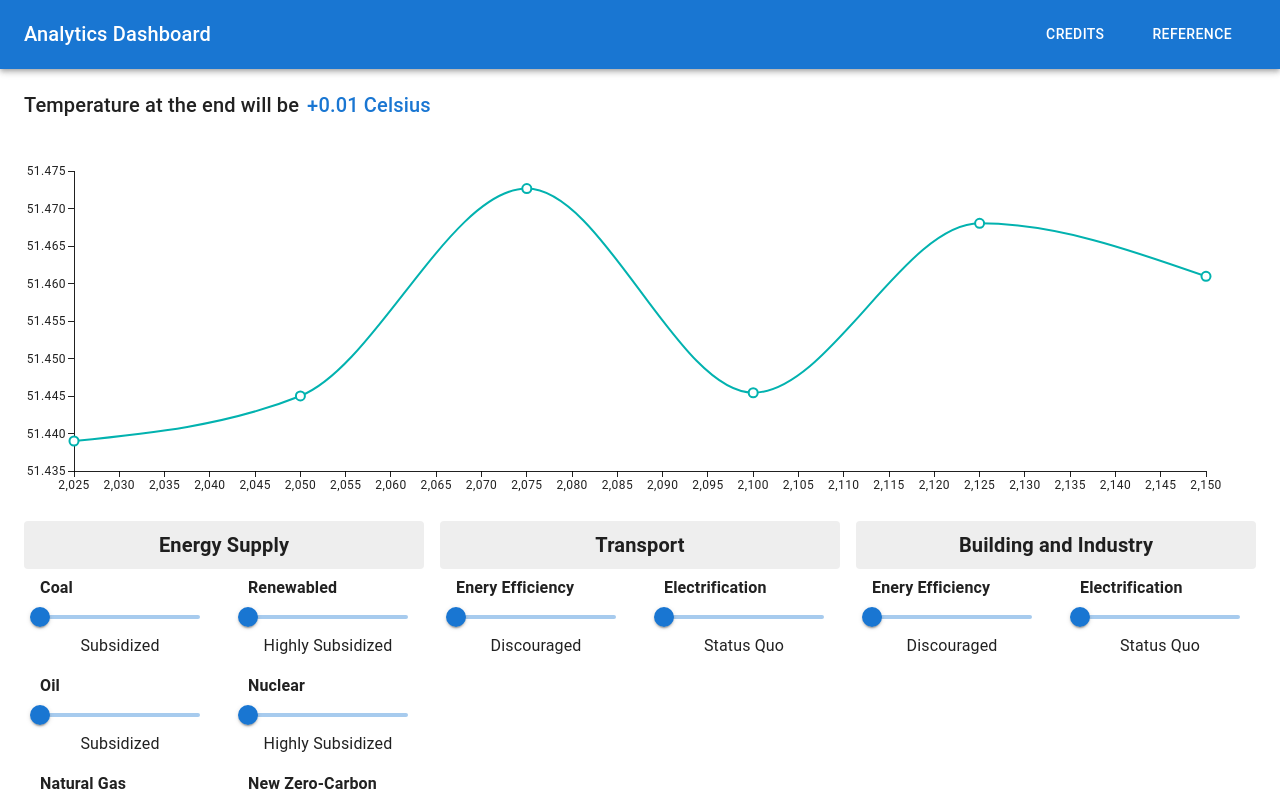
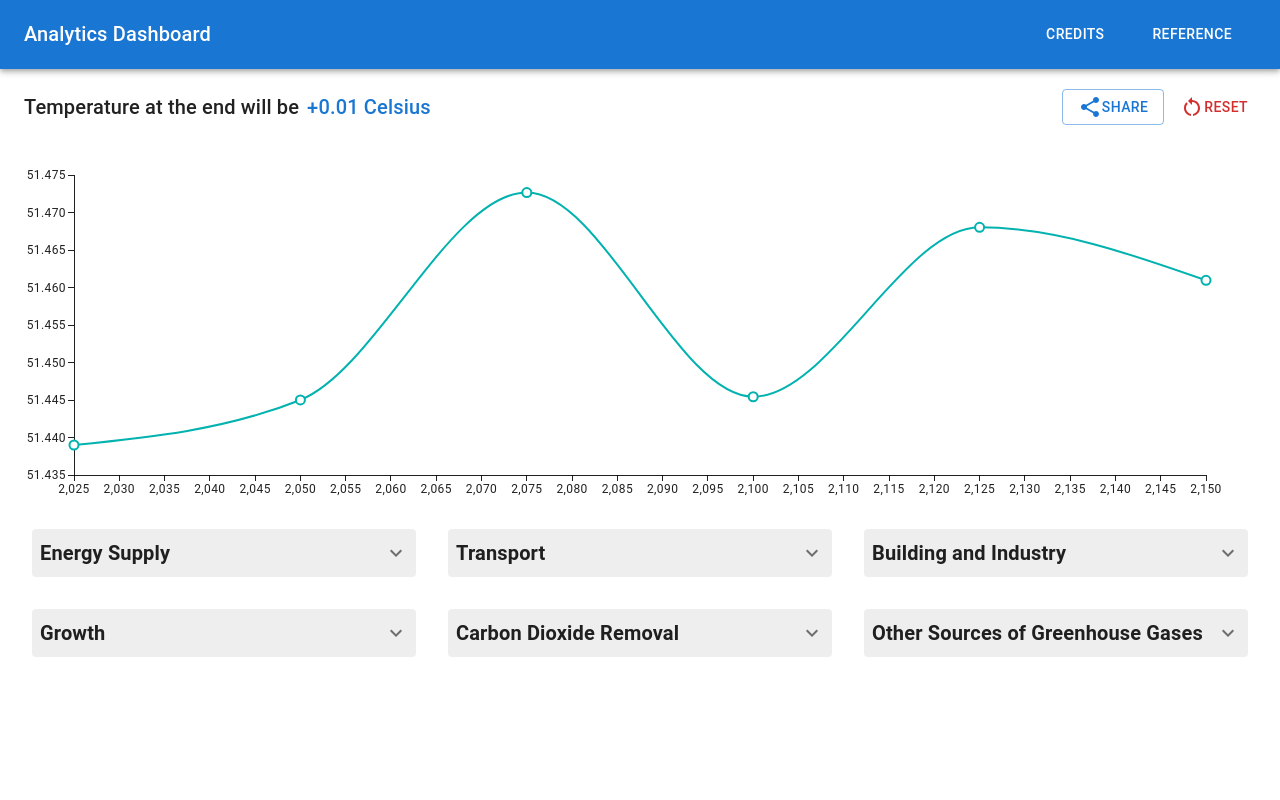
Before and after one commit to F4nt4stic-Four/dashboard, a React (Create React App) app: page / in a window 1280 px wide. Built offline with nearby package versions, Linux system fonts and the light colour scheme.

Commit message:
URL sharable

```diff
--- a/package.json
+++ b/package.json
@@ -15,6 +15,7 @@
     "prettier": "^3.5.3",
     "react": "^19.0.0",
     "react-dom": "^19.0.0",
+    "react-router-dom": "^7.4.1",
     "react-scripts": "5.0.1",
     "web-vitals": "^2.1.4"
   },
--- a/src/App.js
+++ b/src/App.js
@@ -1,24 +1,43 @@
-import { useState } from "react";
-import { Button, Container, Grid2, IconButton, Stack, Tooltip, Typography } from "@mui/material";
+import { useEffect, useState } from "react";
+import {
+  Accordion,
+  AccordionDetails,
+  AccordionSummary,
+  Container,
+  Grid2,
+  Typography,
+} from "@mui/material";
 import { Header, Slider } from "./components";
 import { INPUT_CONFIGS } from "./input.config";
-import { Close, Tune, RestartAlt } from "@mui/icons-material";
+import { ExpandMore } from "@mui/icons-material";
 import { ResourceChart } from "./components/Charts/ResourceChart";
 
-const initialSliderValues = {}
+const initialSliderValues = {};
 INPUT_CONFIGS.forEach(({ sliders }) => {
-  sliders.forEach(slider => {
-    initialSliderValues[slider.id] = slider.defaultValue || slider.min
-  })
-})
+  sliders.forEach((slider) => {
+    initialSliderValues[slider.id] = slider.defaultValue || slider.min;
+  });
+});
 
 function App() {
-  const [isSidebarOpen, setIsSidebarOpen] = useState(false)
-  const [sliderValues, setSliderValues] = useState(initialSliderValues)
+  const [sliderValues, setSliderValues] = useState(initialSliderValues);
+
+  useEffect(() => {
+    const searchParams = new URLSearchParams(window.location.search);
+    const sliderValuesFromParams = {};
+    searchParams.forEach((value, key) => {
+      sliderValuesFromParams[key] = value;
+    });
+    setSliderValues({ ...sliderValues, ...sliderValuesFromParams });
+  }, []);
 
   const onSliderValueChangeHandler = ({ id, value }) => {
-    setSliderValues(prev => ({ ...prev, [id]: value }))
-  }
+    setSliderValues((prev) => ({ ...prev, [id]: value }));
+  };
+
+  const onResetHandler = () => {
+    setSliderValues(initialSliderValues);
+  };
 
   return (
     <>
@@ -31,71 +50,48 @@ function App() {
           overflow: "auto",
           display: "flex",
           flexDirection: "column",
-          gap: 2
+          gap: 2,
         }}
       >
-        {/* <Stack direction="row" justifyContent="space-between" alignItems="center" spacing={2}>
-          <Tooltip title={isSidebarOpen ? 'Close' : "Configurations"}>
-            <IconButton sx={{ width: "fit-content" }} onClick={() => setIsSidebarOpen(prev => !prev)}>
-              {isSidebarOpen ? <Close color="error" /> : <Tune color="primary" />}
-            </IconButton>
-          </Tooltip>
-          <Button color="error" sx={{ alignItems: "center", gap: 0.5 }} onClick={() => { setSliderValues(initialSliderValues) }}><RestartAlt /> Reset</Button>
-        </Stack> */}
-        <ResourceChart inputs={sliderValues} />
+        <ResourceChart inputs={sliderValues} onResetHandler={onResetHandler} />
         <Grid2 container spacing={2} sx={{ mt: 2 }}>
-          {INPUT_CONFIGS.map(config => <Grid2 key={config.id} size={{ xs: 12, sm: 6, lg: 4 }}>
-            <Typography
-              gutterBottom
-              variant="h6"
-              textAlign="center"
-              fontWeight="600"
-              sx={{ p: 1, borderRadius: 1, backgroundColor: "grey.200" }}
+          {INPUT_CONFIGS.map((config) => (
+            <Grid2
+              key={config.id}
+              sx={{ p: 1 }}
+              size={{ xs: 12, sm: 6, lg: 4 }}
             >
+              <Accordion sx={{ boxShadow: "none" }}>
+                <AccordionSummary
+                  expandIcon={<ExpandMore />}
+                  sx={{
+                    p: 1,
+                    borderRadius: 1,
+                    backgroundColor: "grey.200",
+                    "& .MuiAccordionSummary-content": { m: 0 },
+                  }}
+                >
+                  <Typography variant="h6" textAlign="center" fontWeight="600">
                     {config.heading}
                   </Typography>
+                </AccordionSummary>
+                <AccordionDetails>
                   <Grid2 container spacing={2}>
-              {config.sliders.map((slider) => (<Grid2 key={slider.id} size={{ xs: 12, sm: 6 }}>
-                <Slider {...slider} value={sliderValues[slider.id]} onChange={onSliderValueChangeHandler} />
+                    {config.sliders.map((slider) => (
+                      <Grid2 key={slider.id} size={{ xs: 12, sm: 6 }}>
+                        <Slider
+                          {...slider}
+                          value={sliderValues[slider.id]}
+                          onChange={onSliderValueChangeHandler}
+                        />
                       </Grid2>
                     ))}
                   </Grid2>
-          </Grid2>)}
+                </AccordionDetails>
+              </Accordion>
             </Grid2>
-        {/* <Grid2 container spacing={2} sx={{ flex: 1, overflow: "auto", position: "relative" }}>
-          <Grid2
-            size={isSidebarOpen ? { xs: 12, md: 6, lg: 4 } : 0}
-            sx={{ height: "100%", overflow: "auto", order: { xs: 1, md: 0 }, width: isSidebarOpen ? "" : "0 !important", transition: "all 0.2s ease-in-out" }}
-          >
-            {INPUT_CONFIGS.map((config, index) => (
-              <Stack
-                spacing={2}
-                sx={{
-                  mt: index !== 0 && index < INPUT_CONFIGS.length - 1 ? 2 : 0,
-                }}
-                key={config.id}
-              >
-                <Typography
-                  gutterBottom
-                  variant="h6"
-                  textAlign="center"
-                  sx={{ p: 1, borderRadius: 1, backgroundColor: "grey.200" }}
-                >
-                  {config.heading}
-                </Typography>
-                {config.sliders.map((slider) => (
-                  <Slider key={slider.id} {...slider} value={sliderValues[slider.id]} onChange={onSliderValueChangeHandler} />
-                ))}
-              </Stack>
           ))}
         </Grid2>
-          <Grid2
-            size={{ xs: 12, md: 6, lg: 8 }}
-            sx={{ height: "100%", overflow: "auto", flex: !isSidebarOpen ? "1 !important" : "" }}
-          >
-            <ResourceChart inputs={sliderValues} />
-          </Grid2>
-        </Grid2> */}
       </Container>
     </>
   );
--- a/src/components/Charts/ResourceChart.js
+++ b/src/components/Charts/ResourceChart.js
@@ -1,15 +1,78 @@
-import { LineChart } from "@mui/x-charts"
-import { generateTemperaturePrediction, normalizeToOneDigit } from "./units"
-import { Stack, Typography, Box } from "@mui/material"
+import { LineChart } from "@mui/x-charts";
+import { generateTemperaturePrediction, normalizeToOneDigit } from "./units";
+import { Stack, Typography, Box, Button } from "@mui/material";
+import { CopyAll, RestartAlt, Share } from "@mui/icons-material";
+import { useRef, useState } from "react";
 
-const TIME_SERIES = [2025, 2050, 2075, 2100, 2125, 2150]
+const TIME_SERIES = [2025, 2050, 2075, 2100, 2125, 2150];
 
-export const ResourceChart = ({ inputs }) => {
-    return <Box sx={{ height: "100%", maxHeight: "50vh" }}>
+export const ResourceChart = ({ inputs, onResetHandler }) => {
+  const chartRef = useRef(null);
+  const [isCopied, setIsCopied] = useState(false);
+
+  const onShareHandler = () => {
+    const currentURL = window.location.href; // Get the full URL
+    navigator.clipboard
+      .writeText(currentURL)
+      .then(() => {
+        setIsCopied(true);
+      })
+      .catch((err) => {
+        console.error("Failed to copy: ", err);
+      });
+  };
+
+  return (
+    <Box sx={{ height: "100%", maxHeight: "50vh" }}>
+      <Stack
+        direction="row"
+        justifyContent="space-between"
+        alignItems="center"
+        spacing={2}
+      >
         <Stack direction="row" spacing={1}>
-            <Typography variant="h6">Temperature at the end will be</Typography>
-            <Typography variant="h6" color="primary">+{normalizeToOneDigit(generateTemperaturePrediction(TIME_SERIES[TIME_SERIES.length - 1], inputs))} Celsius</Typography>
+          <Typography variant="h6">Temperature at the end will be</Typography>
+          <Typography variant="h6" color="primary">
+            +
+            {normalizeToOneDigit(
+              generateTemperaturePrediction(
+                TIME_SERIES[TIME_SERIES.length - 1],
+                inputs,
+              ),
+            )}{" "}
+            Celsius
+          </Typography>
         </Stack>
-        <LineChart xAxis={[{ data: TIME_SERIES }]} series={[{ data: TIME_SERIES.map(year => generateTemperaturePrediction(year, inputs)) }]} sx={{ mx: 'auto' }} />
+        <Stack direction="row" spacing={1} alignItems="center">
+          <Button color="primary" variant="outlined" onClick={onShareHandler}>
+            {isCopied ? (
+              <>
+                <CopyAll /> Copied
+              </>
+            ) : (
+              <>
+                <Share /> share
+              </>
+            )}
+          </Button>
+          <Button color="error" onClick={onResetHandler}>
+            <RestartAlt />
+            Reset
+          </Button>
+        </Stack>
+      </Stack>
+      <LineChart
+        ref={chartRef}
+        xAxis={[{ data: TIME_SERIES }]}
+        series={[
+          {
+            data: TIME_SERIES.map((year) =>
+              generateTemperaturePrediction(year, inputs),
+            ),
+          },
+        ]}
+        sx={{ mx: "auto" }}
+      />
     </Box>
-}
+  );
+};
--- a/src/components/Slider/Slider.js
+++ b/src/components/Slider/Slider.js
@@ -1,5 +1,6 @@
 import { Stack, Typography, Slider as MuiSlider } from "@mui/material";
 import { getLabel } from "../../utils";
+import { useSearchParams } from "react-router-dom";
 
 export const Slider = ({
   label,
@@ -10,11 +11,15 @@ export const Slider = ({
   max,
   value,
   stateConfig,
-  onChange = null
+  onChange = null,
 }) => {
+  const [searchParams, setSearchParams] = useSearchParams();
+
   const handleOnChange = (e) => {
-    if (onChange && typeof onChange === 'function') {
-      onChange({ id, value: e.target.value })
+    searchParams.set(id, e.target.value);
+    setSearchParams(searchParams);
+    if (onChange && typeof onChange === "function") {
+      onChange({ id, value: e.target.value });
     }
   };
 
@@ -27,9 +32,7 @@ export const Slider = ({
         spacing={1}
         flexWrap="wrap"
       >
-        <Typography fontWeight="bold">
-          {label}
-        </Typography>
+        <Typography fontWeight="bold">{label}</Typography>
         {/* <Typography>
           <strong>{value}</strong> {unit}
         </Typography> */}
@@ -46,14 +49,10 @@ export const Slider = ({
         valueLabelDisplay="auto"
       />
       {stateConfig && (
-          <Typography
-            textAlign="center"
-
-            textTransform="capitalize"
-          >
-            {getLabel(stateConfig, value) || ""}
-          </Typography>
-        )}
+        <Typography textAlign="center" textTransform="capitalize">
+          {getLabel(stateConfig, value) || ""}
+        </Typography>
+      )}
     </Stack>
   );
 };
--- a/src/index.js
+++ b/src/index.js
@@ -1,13 +1,18 @@
-import React from 'react';
-import ReactDOM from 'react-dom/client';
-import App from './App';
-import { CssBaseline, ThemeProvider } from '@mui/material';
-import theme from './theme';
+import React from "react";
+import ReactDOM from "react-dom/client";
+import App from "./App";
+import { CssBaseline, ThemeProvider } from "@mui/material";
+import theme from "./theme";
+import { BrowserRouter, Route, Routes } from "react-router-dom";
 
-const root = ReactDOM.createRoot(document.getElementById('root'));
+const root = ReactDOM.createRoot(document.getElementById("root"));
 root.render(
   <ThemeProvider theme={theme}>
     <CssBaseline />
-    <App />
-  </ThemeProvider>
+    <BrowserRouter>
+      <Routes>
+        <Route path="*" element={<App />} />
+      </Routes>
+    </BrowserRouter>
+  </ThemeProvider>,
 );
```
Also changed, not shown: src/components/Header/Header.js (+20 -8 lines), 1 other file (tests, documents, lock files or other folders). Lines whose indentation alone changed are shown as unchanged.
